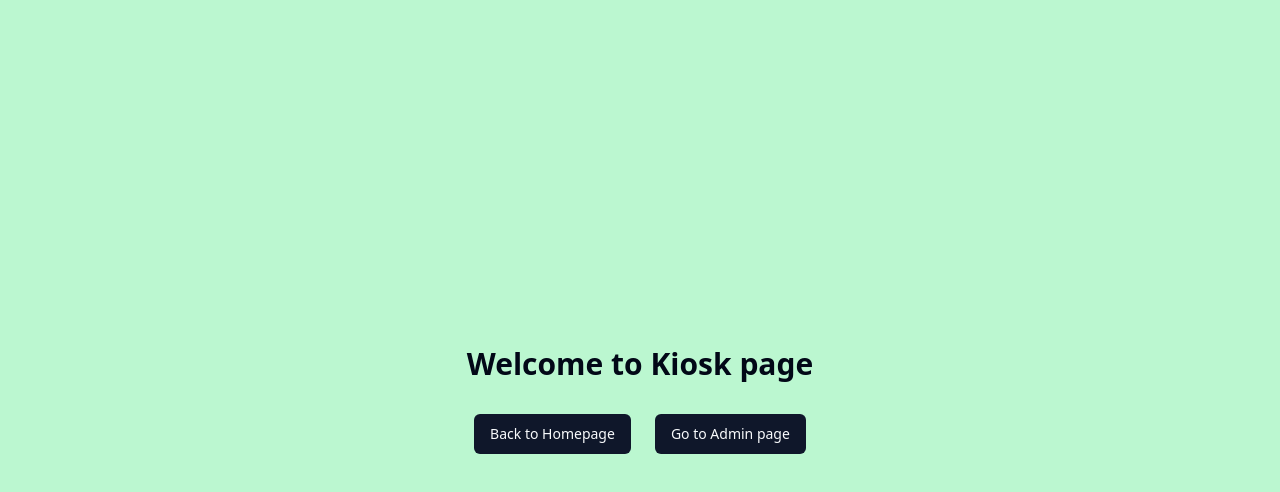
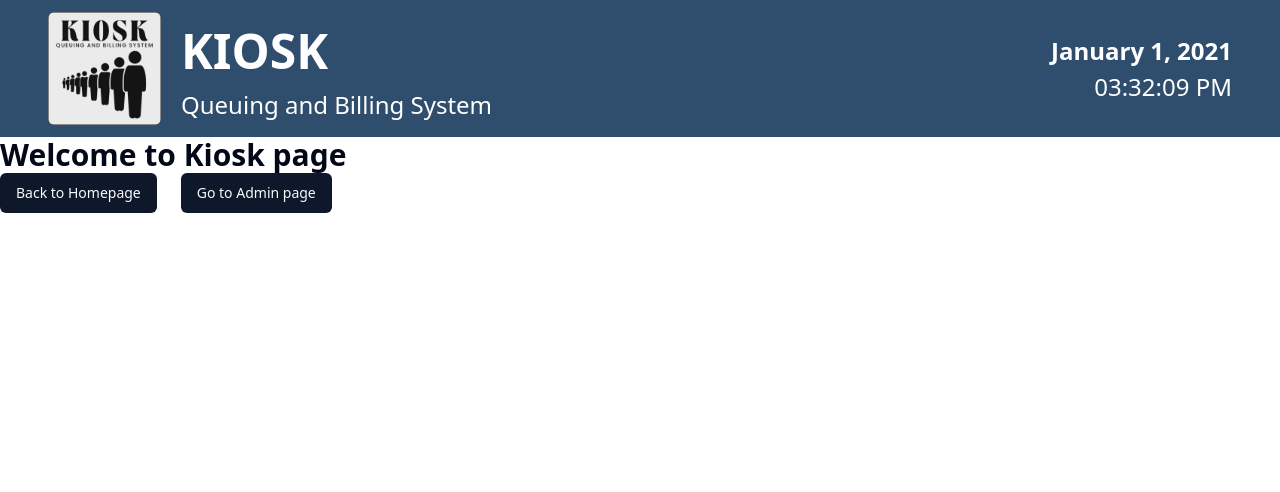
Before and after one commit to Telemondo-Technologies-Development/qs-dashboard-react, a React (Vite) app: page /kiosk in a window 1280 px wide. Shown: the top 492 px of the page. Built offline with nearby package versions, Linux system fonts and the light colour scheme.

Commit message:
feat: created header ui

```diff
--- a/src/pages/kiosk/Kiosk.tsx
+++ b/src/pages/kiosk/Kiosk.tsx
@@ -1,15 +1,24 @@
+import Header from "@/pages/kiosk/components/Header";
 import { Button } from "@/components/ui/button";
 import { Link } from "@tanstack/react-router";
+import Footer from "./components/Footer";
 
-
-export default function Kiosk(){
-    return (
-        <div className="flex flex-col items-center justify-center h-screen gap-8 bg-green-200">
-            <h1 className="text-3xl font-bold">Welcome to Kiosk page</h1>
-            <div className="flex gap-6">
-                    <Link to="/"><Button>Back to Homepage</Button></Link>
-                    <Link to="/admin"><Button>Go to Admin page</Button></Link>
-            </div>
+export default function Kiosk() {
+  return (
+    <div className="flex flex-col h-screen">
+      <Header />
+      <div className="flex-1">
+        <h1 className="text-3xl font-bold">Welcome to Kiosk page</h1>
+        <div className="flex gap-6">
+          <Link to="/">
+            <Button>Back to Homepage</Button>
+          </Link>
+          <Link to="/admin">
+            <Button>Go to Admin page</Button>
+          </Link>
         </div>
-    )
+      </div>
+      <Footer />
+    </div>
+  );
 }
--- /dev/null
+++ b/src/pages/kiosk/components/Header.tsx
@@ -0,0 +1,21 @@
+import KBQSLogo from "/kiosk.png"
+
+export default function Header() {
+  return (
+    <header className="bg-[#2F4E6E] text-white py-3 px-12">
+      <div className="flex justify-between">
+        <div className="flex ">
+          <img src={KBQSLogo} alt="kbqslogo" height={113} width={113} className=""/>
+          <div className="self-center pl-5">
+            <h1 className="text-[48px] font-bold">KIOSK</h1>
+            <p className="text-[24px] leading-">Queuing and Billing System</p>
+          </div>
+        </div>
+        <div className="self-center">
+          <h1 className="text-[24px] font-bold text-right">January 1, 2021</h1>
+          <p className="text-[24px] text-right ">03:32:09 PM</p>
+        </div>
+      </div>
+    </header>
+  );
+}
```
Also changed, not shown: public/kiosk.png (added).
